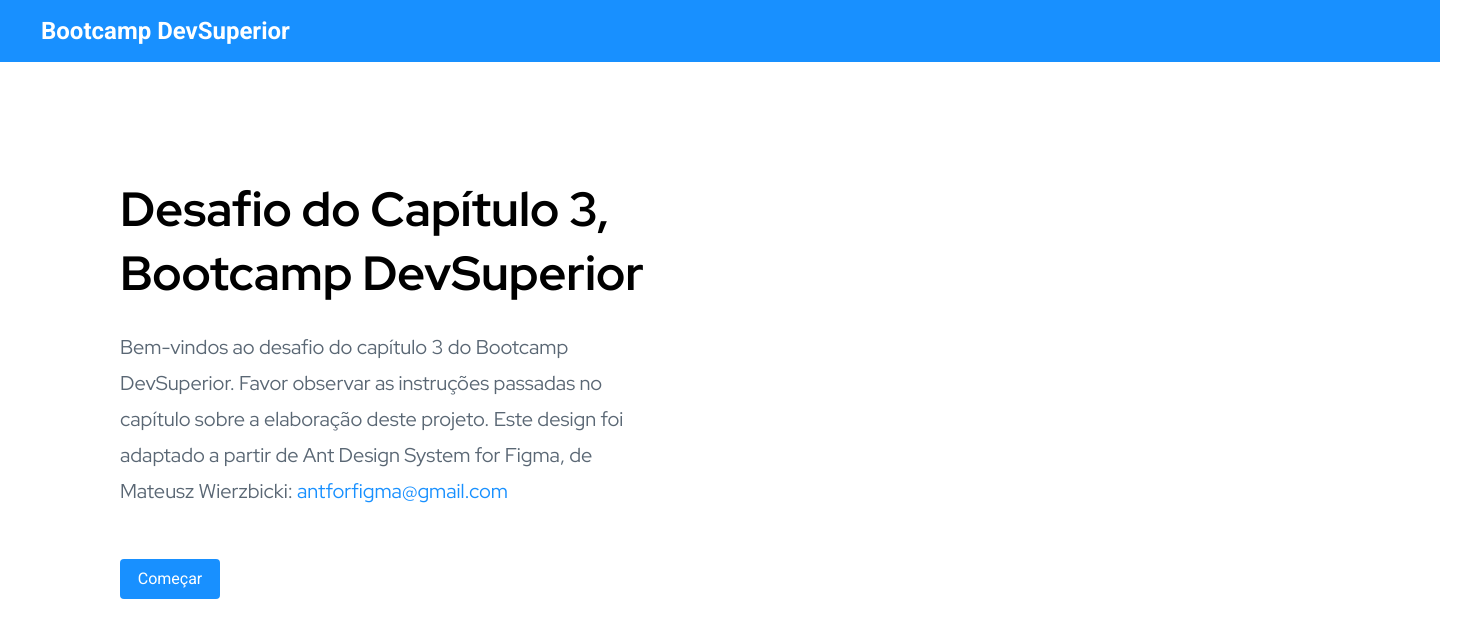
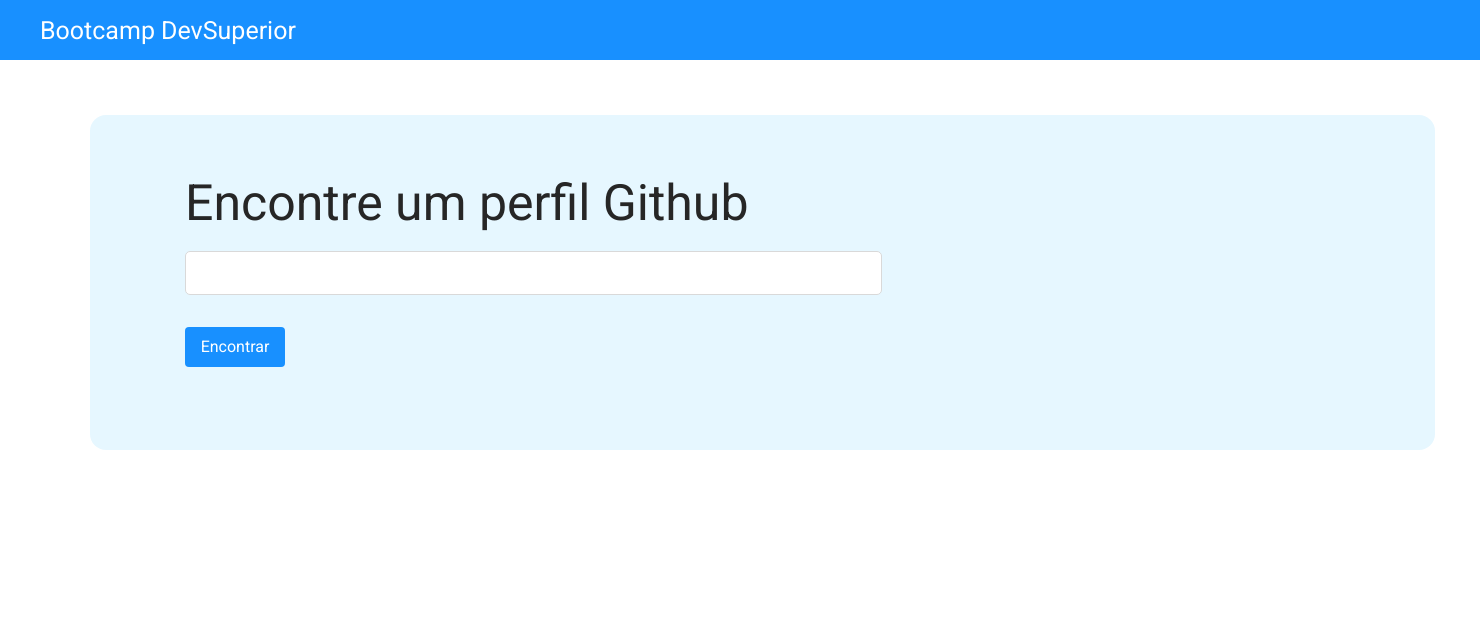
Before and after one commit to josivaldobatista/github-user-search, a React (Create React App) app: page /search-profile in a window 1280 px wide. Shown: the top 638 px of the page, 1480 px wide, since content can reach past the window. Built offline with nearby package versions, Linux system fonts and the light colour scheme.

Commit message:
Finished Search profile page.

```diff
--- a/src/Routes.tsx
+++ b/src/Routes.tsx
@@ -3,13 +3,17 @@
 import { BrowserRouter, Switch, Route } from 'react-router-dom';
 
 import Home from 'pages/Home';
+import SearchProfile from 'pages/SearchProfile';
 
 const Routes = () => (
     <BrowserRouter>
         <Navbar />
         <Switch>
-            <Route path="/">
+            <Route path="/" exact>
                 <Home />
+            </Route>
+            <Route path="/search-profile">
+                <SearchProfile />
             </Route>
         </Switch>
     </BrowserRouter>
--- a/src/app.css
+++ b/src/app.css
@@ -6,6 +6,11 @@
     --grey-3: #F5F5F5;
     --gray-9: #262626;
     --background: ##E5E5E5;
+}
+
+h1 {
+  margin: 0;
+  font-weight: 500;
 }
 
 * {
--- a/src/core/components/ButtonIcon/index.tsx
+++ b/src/core/components/ButtonIcon/index.tsx
@@ -8,7 +8,7 @@
 
 const ButtonIcon = ({ text }: Props) => (
     <button className="btn-icon">
-        <h1 className="btn-icon-content">{text}</h1>
+        {text}
     </button>
 );
 
--- a/src/core/components/ButtonIcon/styles.css
+++ b/src/core/components/ButtonIcon/styles.css
@@ -1,19 +1,15 @@
 .btn-icon {
     margin-bottom: 265px;
+    margin-top: 32px;
     width: 100px;
     height: 40px;
     background-color: #1890ff;
     border-radius: 4px;
     border: none;
-    display: flex;
-    align-items: center;
-    justify-content: center;
-}
-
-.btn-icon-content {
+    cursor: pointer;
+    color: #fff;
     font-style: normal;
     font-weight: normal;
     font-size: 16px;
     line-height: 24px;
-    color: #ffffff;
 }
--- a/src/core/components/Navbar/index.tsx
+++ b/src/core/components/Navbar/index.tsx
@@ -1,12 +1,13 @@
 import React from 'react';
+import { Link } from 'react-router-dom';
 
 import './styles.css';
 
 const Navbar = () => (
-    <nav className="main">
-        <div className="logo-text">
-            <span>Bootcamp DevSuperior</span>
-        </div>
+    <nav className="main-nav">
+        <Link to="/" className="nav-log-text">
+            Bootcamp DevSuperior
+        </Link>
     </nav>
 );
 
--- a/src/core/components/Navbar/styles.css
+++ b/src/core/components/Navbar/styles.css
@@ -1,14 +1,14 @@
-nav {
-    background: var(--daybreak-blue);
-    height: 62px;
+.main-nav {
     width: 1440px;
+    height: 60px;
+    background: #1890FF;
+    padding-left: 40px;
+    display: flex;
     align-items: center;
-    display: flex;
+    font-size: 25px;
 }
 
-.logo-text {
+.nav-log-text {
+    text-decoration: none;
     color: #fff;
-    font-weight: bold;
-    font-size: 24px;
-    margin-left: 41px;
 }
--- a/src/pages/Home/index.tsx
+++ b/src/pages/Home/index.tsx
@@ -1,5 +1,6 @@
 import ButtonIcon from 'core/components/ButtonIcon';
 import React from 'react';
+import { Link } from 'react-router-dom';
 
 import './styles.css';
 
@@ -15,9 +16,9 @@
             for Figma, de Mateusz Wierzbicki:
                 <a className="link-email" href="Link"> antforfigma@gmail.com</a>
         </p>
-        <div>
+        <Link to="/search-profile">
             <ButtonIcon text="Começar"/>
-        </div>
+        </Link>
     </div>
 );
 
--- /dev/null
+++ b/src/pages/SearchProfile/index.tsx
@@ -0,0 +1,18 @@
+import ButtonIcon from 'core/components/ButtonIcon';
+import React from 'react';
+
+import './styles.css';
+
+const SearchProfile = () => (
+    <div className="container">
+        <div className="card">
+            <h1 className="title">
+                Encontre um perfil Github
+            </h1>
+            <input type="text" className="input" />
+            <ButtonIcon text="Encontrar" />
+        </div>
+    </div>
+);
+
+export default SearchProfile;
--- /dev/null
+++ b/src/pages/SearchProfile/styles.css
@@ -0,0 +1,32 @@
+
+.container {
+    margin: 55px 100px 515px 90px ;
+}
+
+.card {
+    width: 1250px;
+    height: 270px;
+    background: #E6F7FF;
+    border-radius: 16px;
+    padding-top: 65px;
+    padding-left: 95px;
+}
+
+.title {
+    font-size: 50px;
+    line-height: 46px;
+    color: #262626;
+}
+
+input {
+    width: 676px;
+    height: 40px;
+    border: 1px;
+    margin-top: 25px;
+    border-radius: 5px;
+    border-style: solid;
+    border-color: #d9d9d9;
+    font-size: 16px;
+    padding-left: 17px;
+    display: flex;
+}
```
